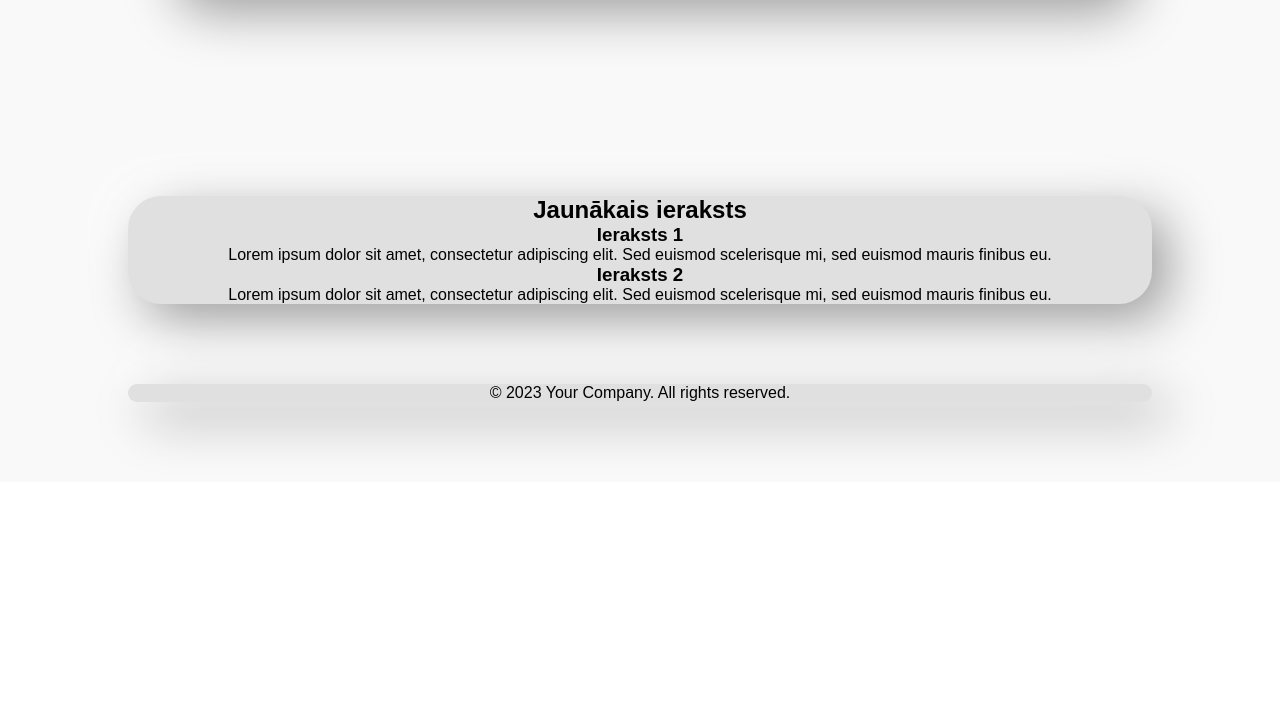
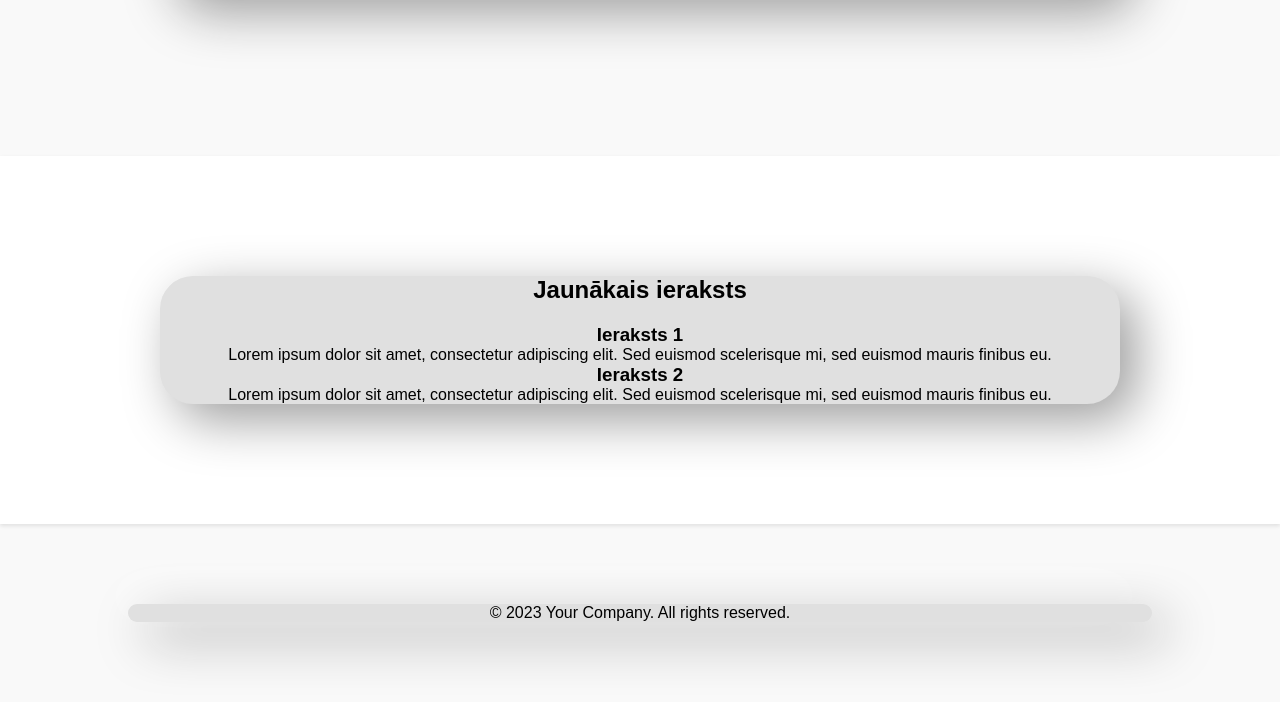
Before and after one commit to karliszz/Zeiburlins_interneta_veikals, a PHP site: page / in a window 1280 px wide. Shown: the part 1139-1841 px from the top of the page. Before the commit the page ends 1592 px from the top, so only its background shows below. Run offline with PHP 8.4, Linux system fonts and the light colour scheme.

Commit message:
pievienos stilu blog sadalai

```diff
--- a/CSS/main.css
+++ b/CSS/main.css
@@ -122,3 +122,16 @@
     font-size: 18px;
     margin-bottom: 10px;
   }
+
+  /* Šī klase attiecas uz "blog" sadaļu, kas ir ar baltu fonu, 40 pikseļu iekšējo atkāpi un ēnu. */
+  .blog {
+    background-color: #fff;
+    padding: 40px;
+    margin-top: 40px;
+    box-shadow: 0 2px 4px rgba(0, 0, 0, 0.1);
+  }
+
+  .blog h2 {
+    font-size: 24px;
+    margin-bottom: 20px;
+  }
```
